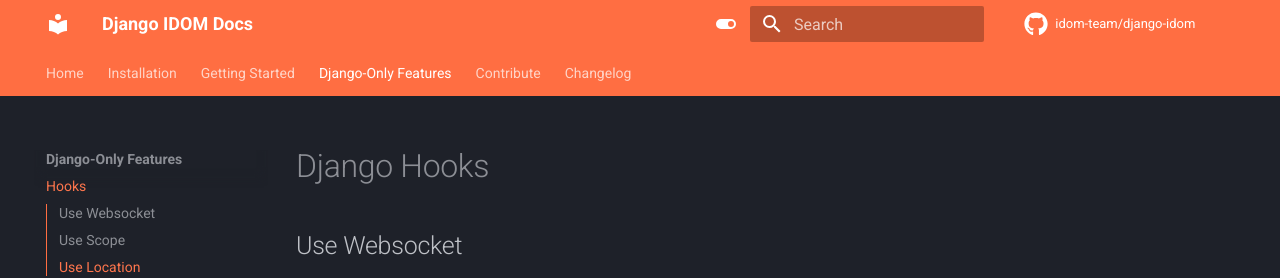
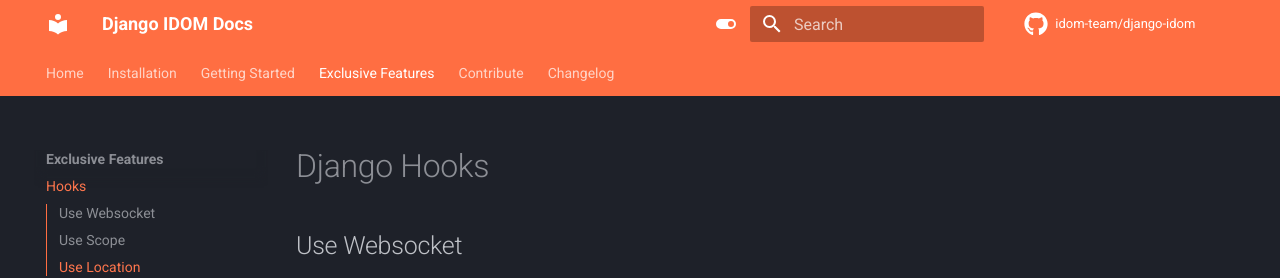
Before and after one commit to reactive-python/reactpy-django, an MkDocs documentation site: the page built from docs/features/hooks.md, in a window 1280 px wide and 1353 px high. Shown: the top 278 px of the window. Built offline with MkDocs 1.6.1 and Material for MkDocs 9.7.7, drawn with Linux system fonts in a browser that asks for light colours; comment, search, counter and statistics services are not loaded.

Commit message:
django-only -> exclusive

```diff
--- a/docs/getting-started/learn-more.md
+++ b/docs/getting-started/learn-more.md
@@ -8,4 +8,4 @@ To learn more about our advanced features, such as interactive events and hooks,
 
 | Learn More |
 | --- |
-| [Django-Only Features](../django/hooks.md){ .md-button } [IDOM Core — Hooks, Events, and More](https://idom-docs.herokuapp.com/docs/guides/creating-interfaces/index.html){ .md-button } |
+| [Django-IDOM — Exclusive Features](../features/hooks.md){ .md-button } [IDOM Core — Hooks, Events, and More](https://idom-docs.herokuapp.com/docs/guides/creating-interfaces/index.html){ .md-button } |
--- a/mkdocs.yml
+++ b/mkdocs.yml
@@ -8,9 +8,9 @@ nav:
           - 3. Use the Template Tag: getting-started/reference-component.md
           - 4. Render Your View: getting-started/render-view.md
           - 5. Learn More: getting-started/learn-more.md
-    - Django-Only Features:
-          - Hooks: django/hooks.md
-          - Template Tag: django/templatetag.md
+    - Exclusive Features:
+          - Hooks: features/hooks.md
+          - Template Tag: features/templatetag.md
     - Contribute:
           - Django-IDOM Environment: contribute/idom-env.md
           - Documentation Environment: contribute/docs-env.md
```
Also changed, not shown: docs/getting-started/reference-component.md (+5 -5 lines), docs/features/hooks.md (renamed from docs/django/hooks.md), docs/features/templatetag.md (renamed from docs/django/templatetag.md).
